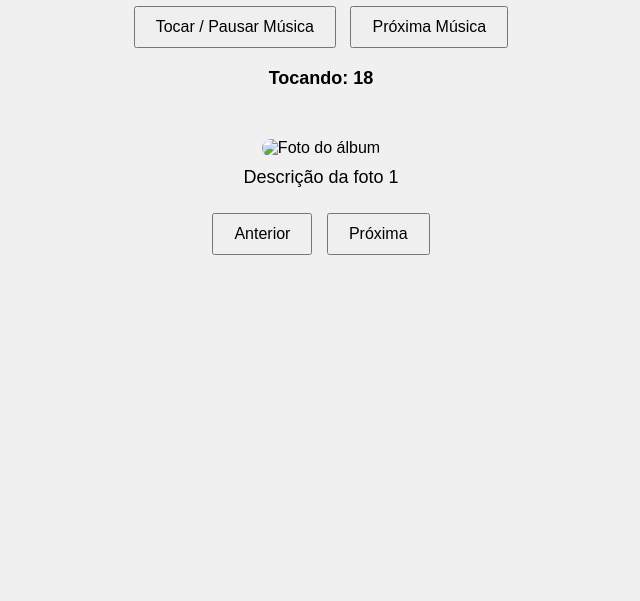
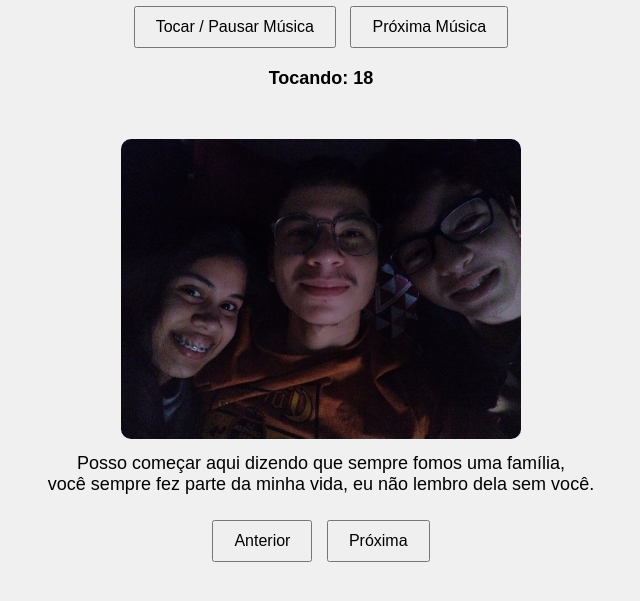
Before and after one commit to maosith/nosso-album, a plain HTML site: page index.html in a window 1280 px wide. Shown: the part 79-680 px from the top of the page, without its empty margins (319-959 px from the left). Drawn offline with Linux system fonts and the light colour scheme.

Commit message:
Atulização: última, eu espero.

```diff
--- a/index.html
+++ b/index.html
@@ -3,6 +3,7 @@
 <head>
   <meta charset="UTF-8" />
   <title>Nosso Álbum</title>
+  <link rel="icon" href="favicon/core.png" type="image/png" />
   <style>
     body {
       font-family: Arial, sans-serif;
@@ -57,7 +58,7 @@
 
   <!-- Álbum de fotos -->
   <div class="album">
-    <img id="photo" src="foto1.jpg" alt="Foto do álbum" />
+    <img id="photo" src="pics/pic1.jpeg" alt="Foto do álbum" />
     <div class="caption" id="caption">Descrição da foto 1</div>
   </div>
 
@@ -67,11 +68,47 @@
   </div>
 
   <script>
-    // Fotos
     const fotos = [
-      { src: 'foto1.jpg', legenda: 'Descrição da foto 1' },
-      { src: 'foto2.jpg', legenda: 'Descrição da foto 2' },
-      { src: 'foto3.jpg', legenda: 'Descrição da foto 3' }
+      {
+        src: 'pics/pic1.jpeg',
+        legenda: 'Posso começar aqui dizendo que sempre fomos uma família,<br>você sempre fez parte da minha vida, eu não lembro dela sem você.'
+      },
+      {
+        src: 'pics/pic2.jpeg',
+        legenda: 'Aquele dia foi incrível,<br>a gente riu tanto que até choramos.'
+      },
+      {
+        src: 'pics/pic3.jpeg',
+        legenda: 'Mais uma memória que nunca vou esquecer.<br>Você sempre ali comigo.'
+      },
+      {
+        src: 'pics/pic4.jpeg',
+        legenda: 'Seu primeiro dia na faculdade!.<br>Você sempre foi meu orgulho, e sempre será.'
+      },
+      {
+        src: 'pics/pic5.jpeg',
+        legenda: 'Nós dois fazendo graça era o que completava meu dia.<br>Era o suficiente pra fazer meu dia feliz.'
+      },
+      {
+        src: 'pics/pic6.jpeg',
+        legenda: 'Te olhar e saber que estávamos bem,<br>era tudo o que eu precisava.'
+      },
+      {
+        src: 'pics/pic7.jpeg',
+        legenda: 'Essa foto me faz lembrar<br>como tudo era mais bonito com você.'
+      },
+      {
+        src: 'pics/pic8.jpeg',
+        legenda: 'Se eu pudesse viver de novo,<br>escolheria estar contigo em cada momento.'
+      },
+      {
+        src: 'pics/pic9.jpeg',
+        legenda: 'Cada detalhe dessa foto me faz sorrir.<br>Você sempre foi meu lar.'
+      },
+      {
+        src: 'pics/pic10.jpeg',
+        legenda: 'Nosso amor em um pequeno álbum.<br>Sempre vou amar você.'
+      }
     ];
 
     let indiceFoto = 0;
@@ -80,7 +117,7 @@
       const img = document.getElementById('photo');
       const caption = document.getElementById('caption');
       img.src = fotos[indiceFoto].src;
-      caption.textContent = fotos[indiceFoto].legenda;
+      caption.innerHTML = fotos[indiceFoto].legenda;
     }
 
     function proxima() {
@@ -119,7 +156,7 @@
 
     function tocarPausarMusica() {
       if (audio.paused) {
-        audio.muted = false; // tira o mudo ao tocar
+        audio.muted = false;
         audio.play();
       } else {
         audio.pause();
@@ -132,12 +169,10 @@
       audio.play();
     }
 
-    // Quando a música termina, toca a próxima automaticamente
     audio.addEventListener('ended', () => {
       proximaMusica();
     });
 
-    // Inicializa foto e música
     mostrarFoto();
     carregarMusica();
   </script>
```
Also changed, not shown: favicon/core.png (added).
